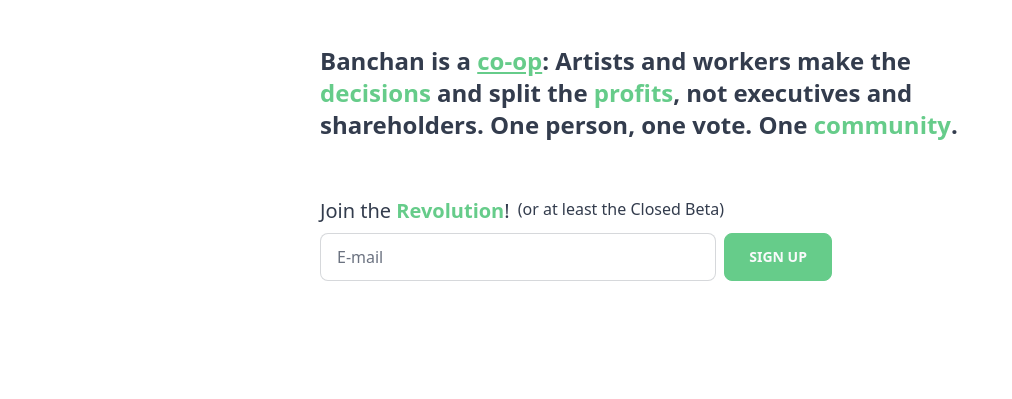
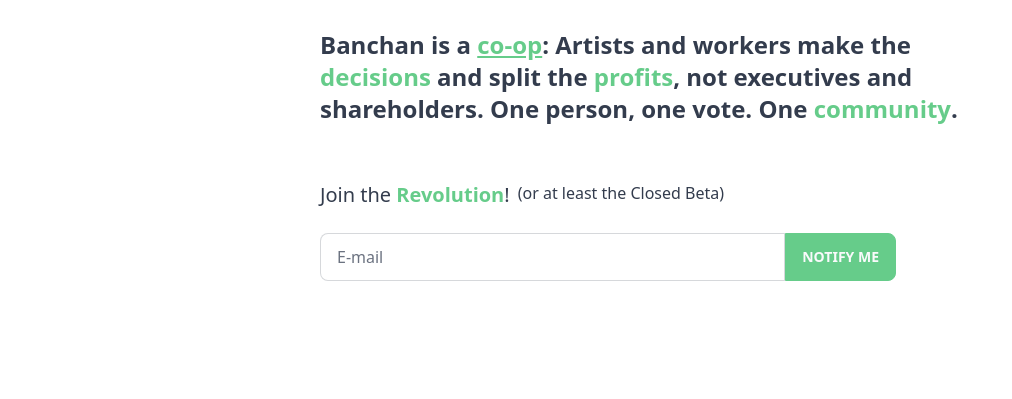
Before and after one commit to BanchanArt/banchan-landing-page, a website: page beta/index.html in a window 1280 px wide. Shown: the part 401-800 px from the top of the page, without its empty margins (0-1012 px from the left). Drawn offline with nearby package versions, Linux system fonts and the light colour scheme; files that its build step writes are made by us from their sources; some icons are missing.

Commit message:
signup form improvements

```diff
--- a/beta/index.html
+++ b/beta/index.html
@@ -198,20 +198,19 @@
                 method="POST"
                 action="/beta/success"
                 netlify
-                class="flex flex-row gap-2 w-full max-w-lg"
+                class="w-full max-w-xl py-4 form-control"
               >
+                <div class="input-group">
                   <input
                     name="email"
                     type="text"
-                  class="input input-bordered flex-1"
+                    class="input input-bordered grow rounded-lg"
                     placeholder="E-mail"
                   />
-                <button
-                  type="submit"
-                  class="btn btn-primary px-6 ml-auto rounded-lg"
-                >
-                  Sign Up
+                  <button type="submit" class="btn btn-primary rounded-lg">
+                    Notify Me
                   </button>
+                </div>
               </form>
             </div>
             <div id="scroll-down-please">
@@ -323,8 +322,9 @@
               method="POST"
               action="/beta/success"
               netlify
-              class="w-full max-w-xl flex flex-row gap-2 py-4"
+              class="w-full max-w-xl py-4 form-control"
             >
+              <div class="input-group">
                 <input
                   name="email"
                   type="text"
@@ -332,8 +332,9 @@
                   placeholder="E-mail"
                 />
                 <button type="submit" class="btn btn-primary rounded-lg">
-                Sign Up
+                  Notify Me
                 </button>
+              </div>
             </form>
             <a
               href="https://discord.gg/FUkTHjGKJF"
```
Lines whose indentation alone changed are shown as unchanged.
